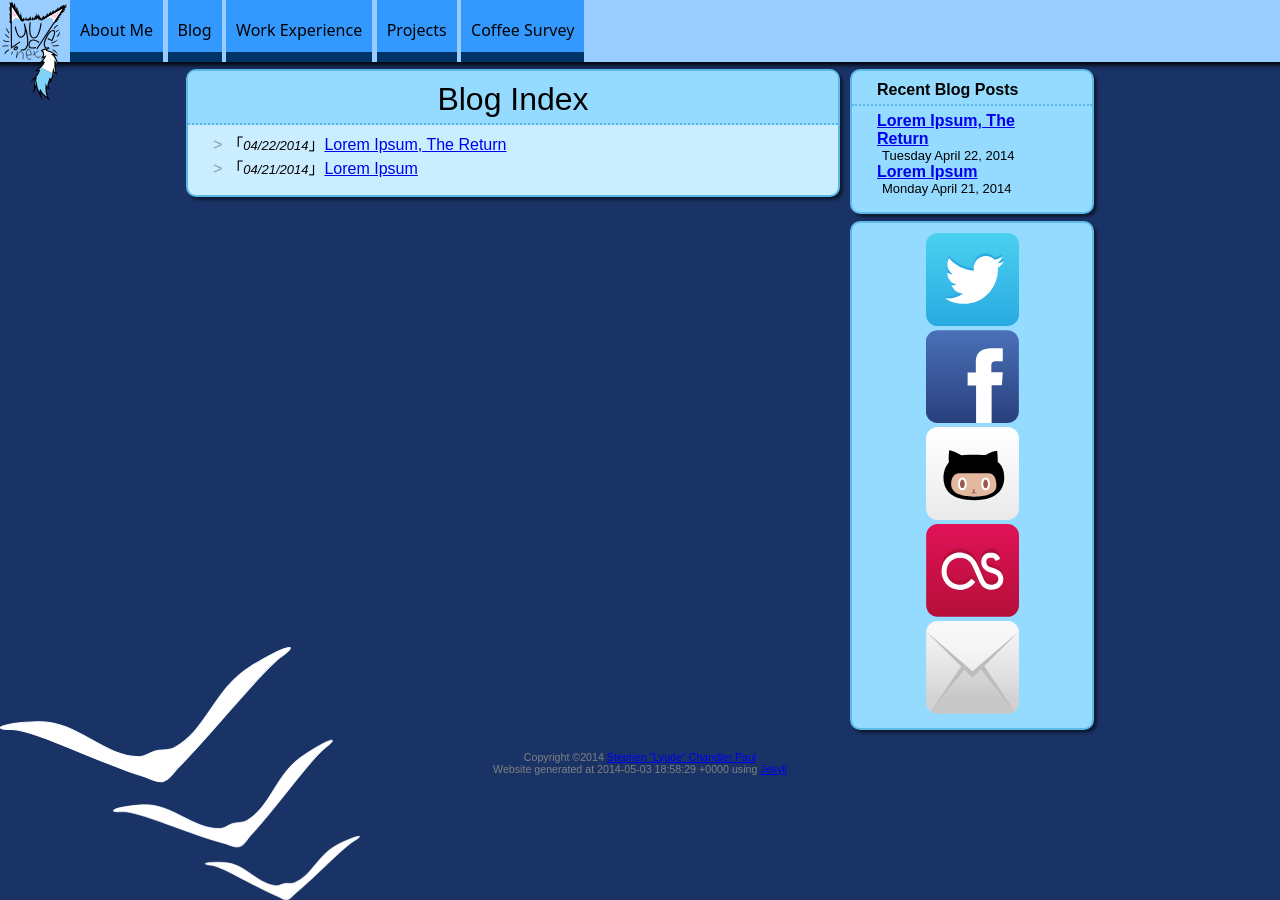
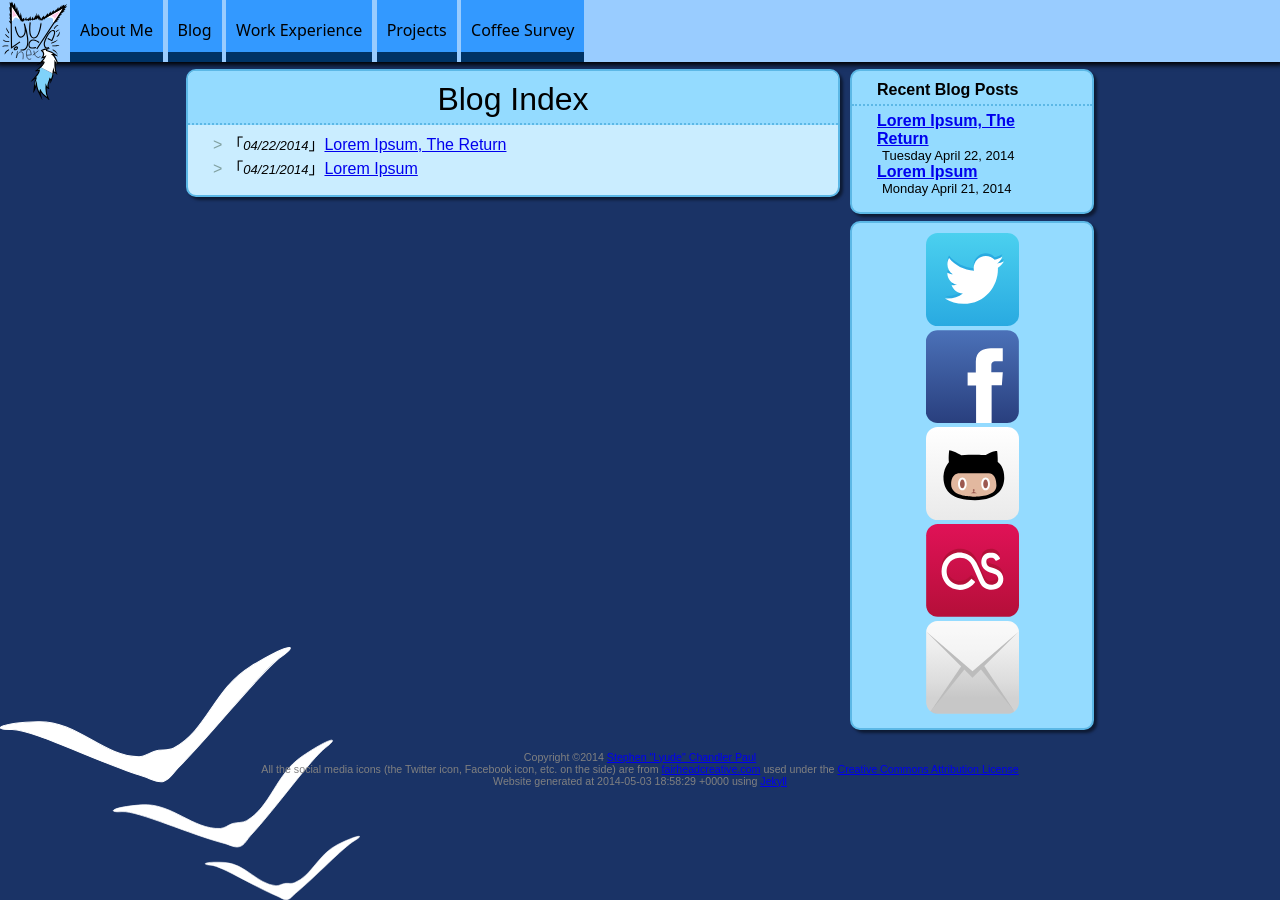
Before and after one commit to Lyude/personal_website, a Jekyll site: the page built from blog_index.html, in a window 1280 px wide. Built offline with Jekyll 4.4.1, drawn with Linux system fonts in a browser that asks for light colours; some web fonts are replaced.

Commit message:
Add missing CC-Attribution for the icons from FairHead

```diff
--- a/_includes/footer.html
+++ b/_includes/footer.html
@@ -1,6 +1,7 @@
 <div id="footer">
 	<p>
 		Copyright ©2014 <a href="mailto:thatslyude@gmail.com">Stephen "Lyude" Chandler Paul</a><br>
+		{% if include.no_fairhead_attrib != true %}All the social media icons (the Twitter icon, Facebook icon, etc. on the side) are from <a href="http://fairheadcreative.com">fairheadcreative.com</a> used under the <a href="http://creativecommons.org/licenses/by/1.0/">Creative Commons Attribution License</a><br>{% endif %}
 		Website generated at {{ site.time }} using <a href="http://jekyllrb.com">Jekyll</a>
 	</p>
 </div>
--- a/index.html
+++ b/index.html
@@ -52,5 +52,5 @@
 		</div>
 	</div>
 
-	{% include footer.html %}
+	{% include footer.html no_fairhead_attrib=true %}
 </body>
```
